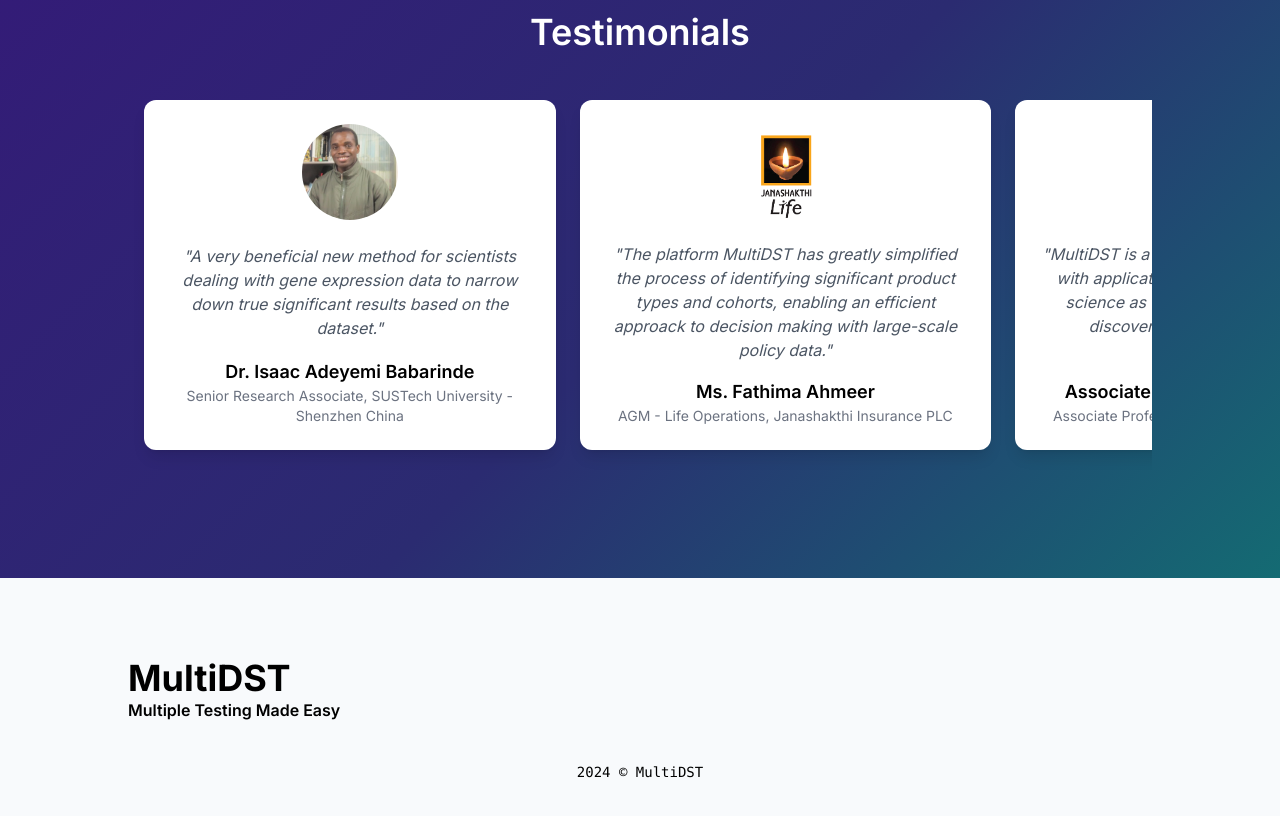
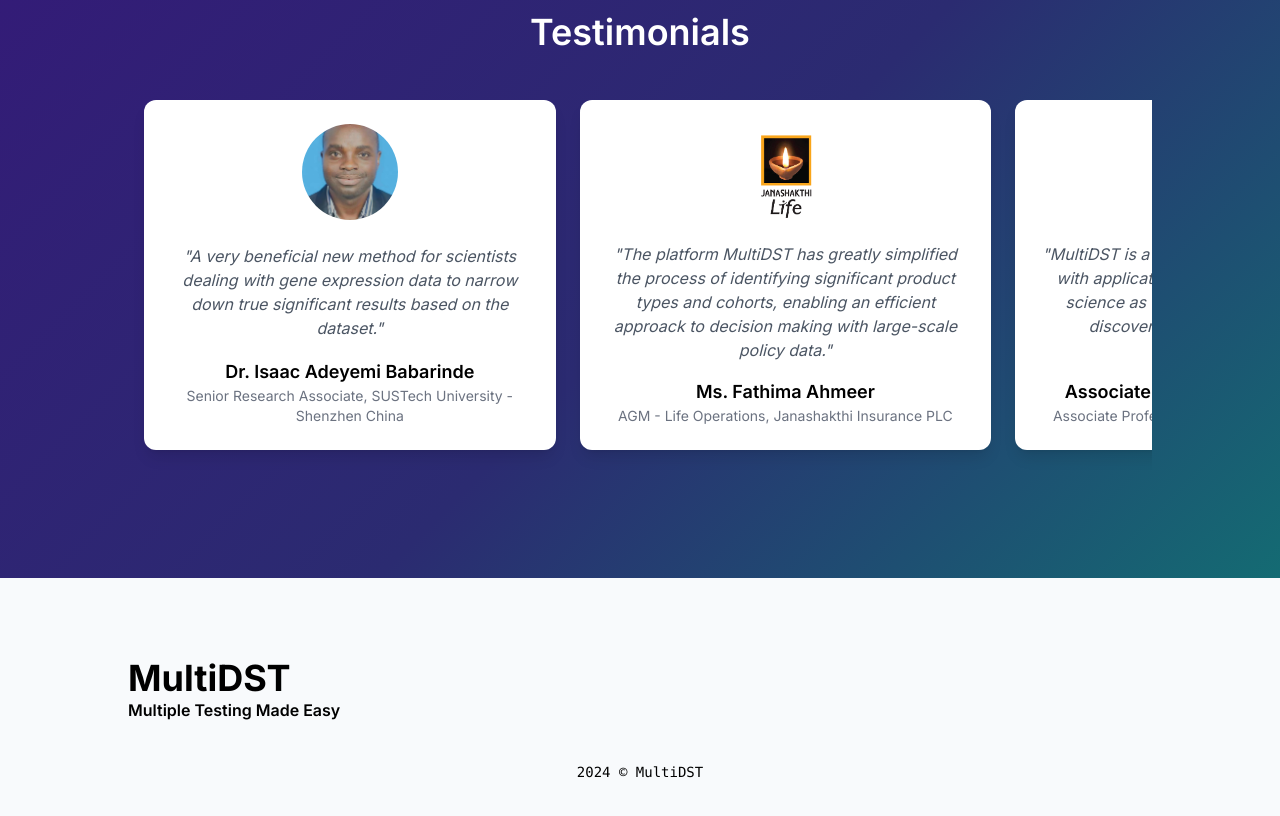
Before and after one commit to SeverusSnapeXD/multidst_frontend, a Next.js app: page / in a window 1280 px wide. Shown: the part 1760-2576 px from the top of the page. Built offline with nearby package versions, Linux system fonts and the light colour scheme.

Commit message:
final-updates-12-2

```diff
--- a/src/app/layout.js
+++ b/src/app/layout.js
@@ -7,7 +7,7 @@ const inter = Inter({ subsets: ["latin"] });
 
 export const metadata = {
   title: "MultiDST",
-  description: "Generated by create next app",
+  description: "Generated by create next app for Team MultiDST",
 };
 
 export default function RootLayout({ children }) {
--- a/src/app/page.js
+++ b/src/app/page.js
@@ -36,7 +36,7 @@ const methods = [
 
 const testimonials = [
   {
-    imageSrc: "/isaac-babarinde-3.jpg",
+    imageSrc: "/isaac-babarinde-2.jpg",
     text: "A very beneficial new method for scientists dealing with gene expression data to narrow down true significant results based on the dataset.",
     name: "Dr. Isaac Adeyemi Babarinde",
     role: "Senior Research Associate, SUSTech University - Shenzhen China"
```
Also changed, not shown: 2 other files (tests, documents, lock files or other folders).
